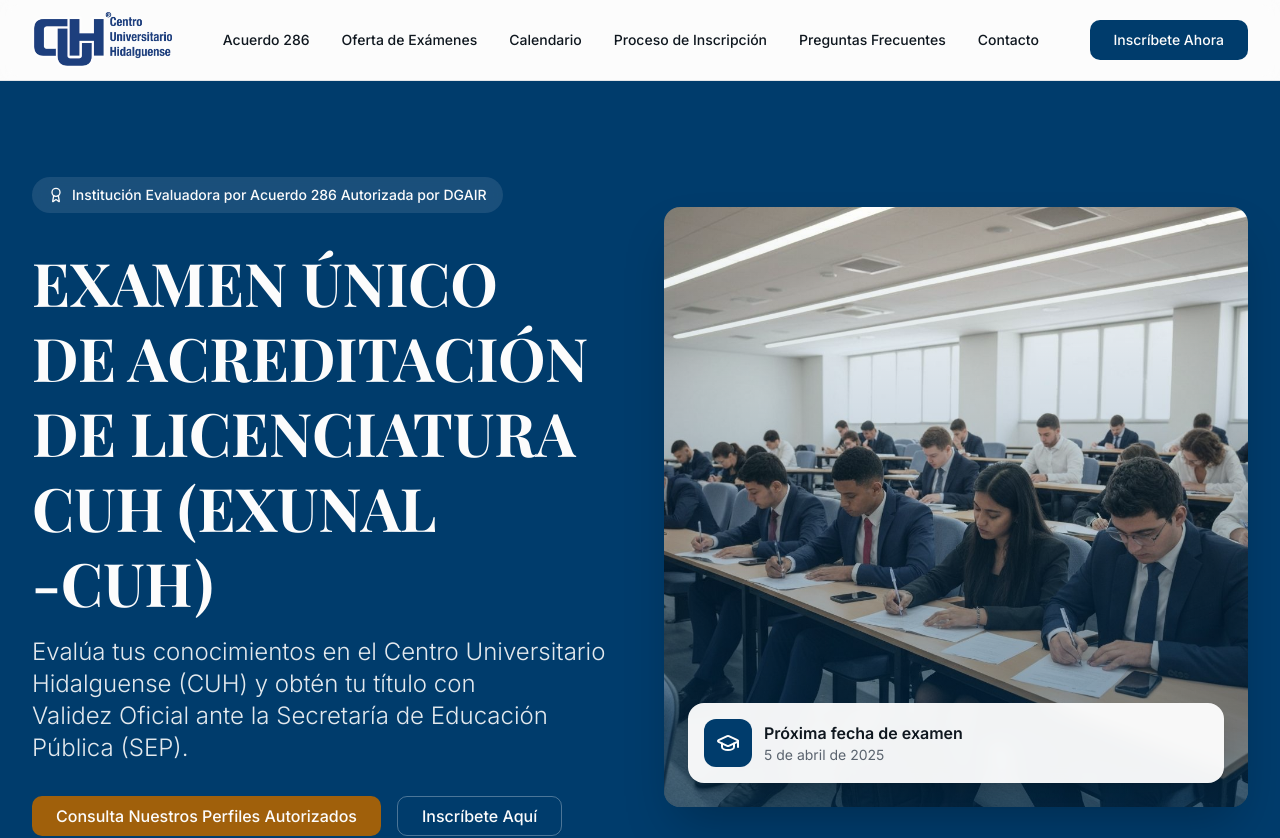
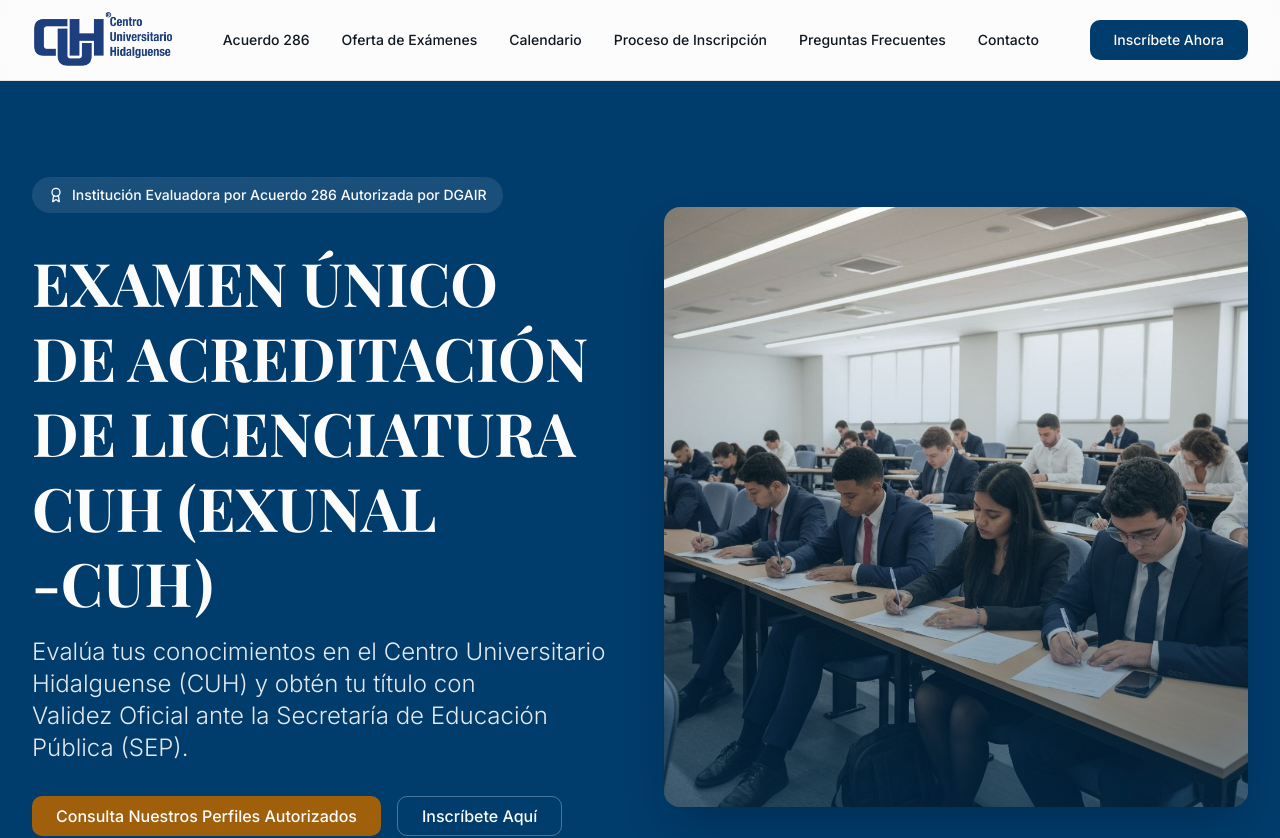
Before and after one commit to AdrianGuerra-byte/acuerdo286, a Next.js app: page / in a window 1280 px wide. Shown: the top 838 px of the page. Built offline with nearby package versions, Linux system fonts and the light colour scheme; a web font is replaced by a local one.

Commit message:
feat(hero-section.tsx) button delete

```diff
--- a/components/hero-section.tsx
+++ b/components/hero-section.tsx
@@ -48,20 +48,7 @@ export function HeroSection() {
               className="w-full h-full object-cover"
             />
             <div className="absolute inset-0 bg-gradient-to-t from-primary/50 to-transparent" />
-
-            {/* Floating Cards */}
-            <div className="absolute bottom-6 left-6 right-6 bg-card/95 backdrop-blur-sm rounded-xl p-4 shadow-lg">
-              <div className="flex items-center gap-3">
-                <div className="w-12 h-12 bg-primary rounded-lg flex items-center justify-center">
-                  <GraduationCap className="w-6 h-6 text-primary-foreground" />
-                </div>
-                <div>
-                  <div className="font-semibold text-card-foreground">Próxima fecha de examen</div>
-                  <div className="text-sm text-muted-foreground">5 de abril de 2025</div>
-                </div>
-              </div>
             </div>
-          </div>
         </div>
       </div>
     </section>
```
